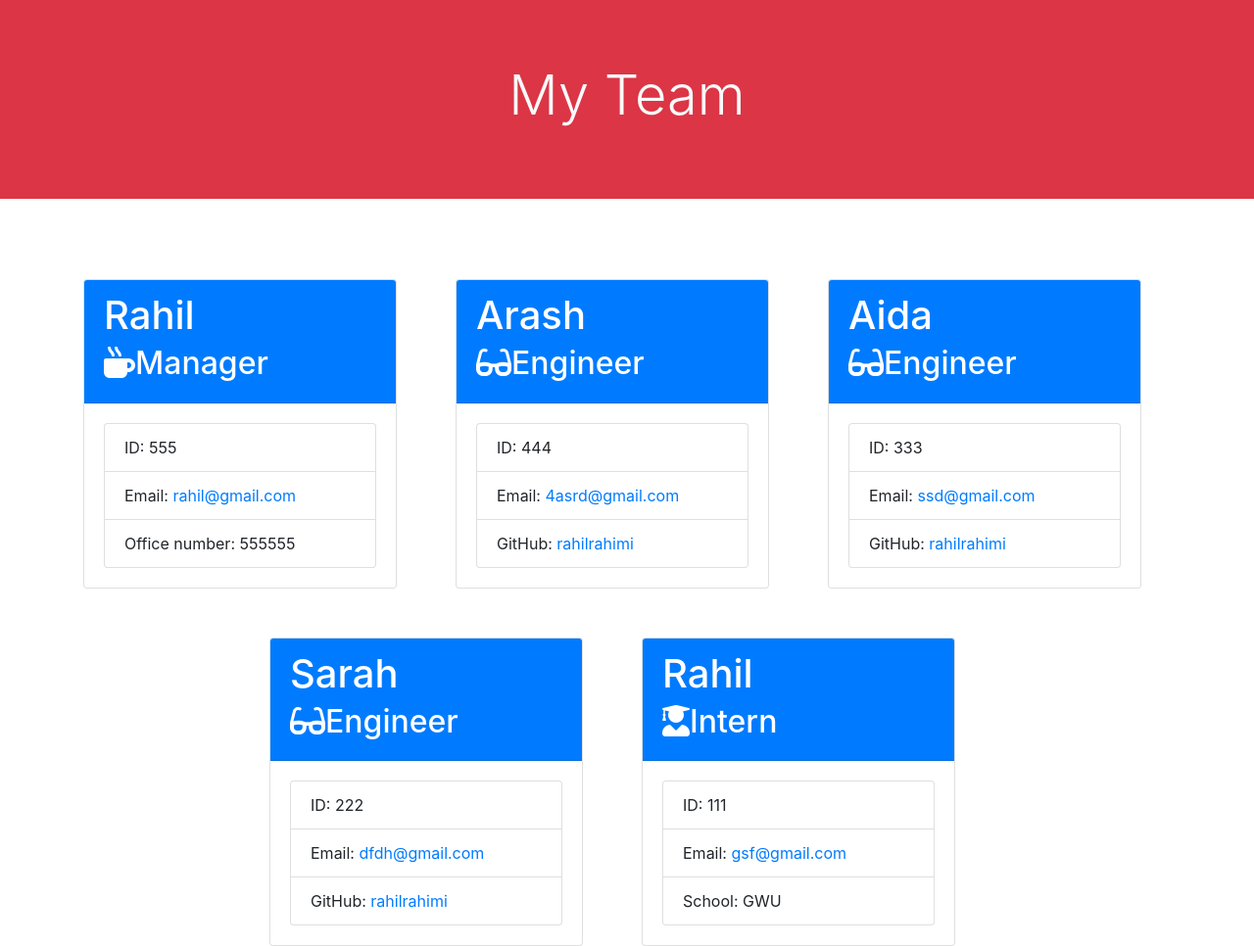
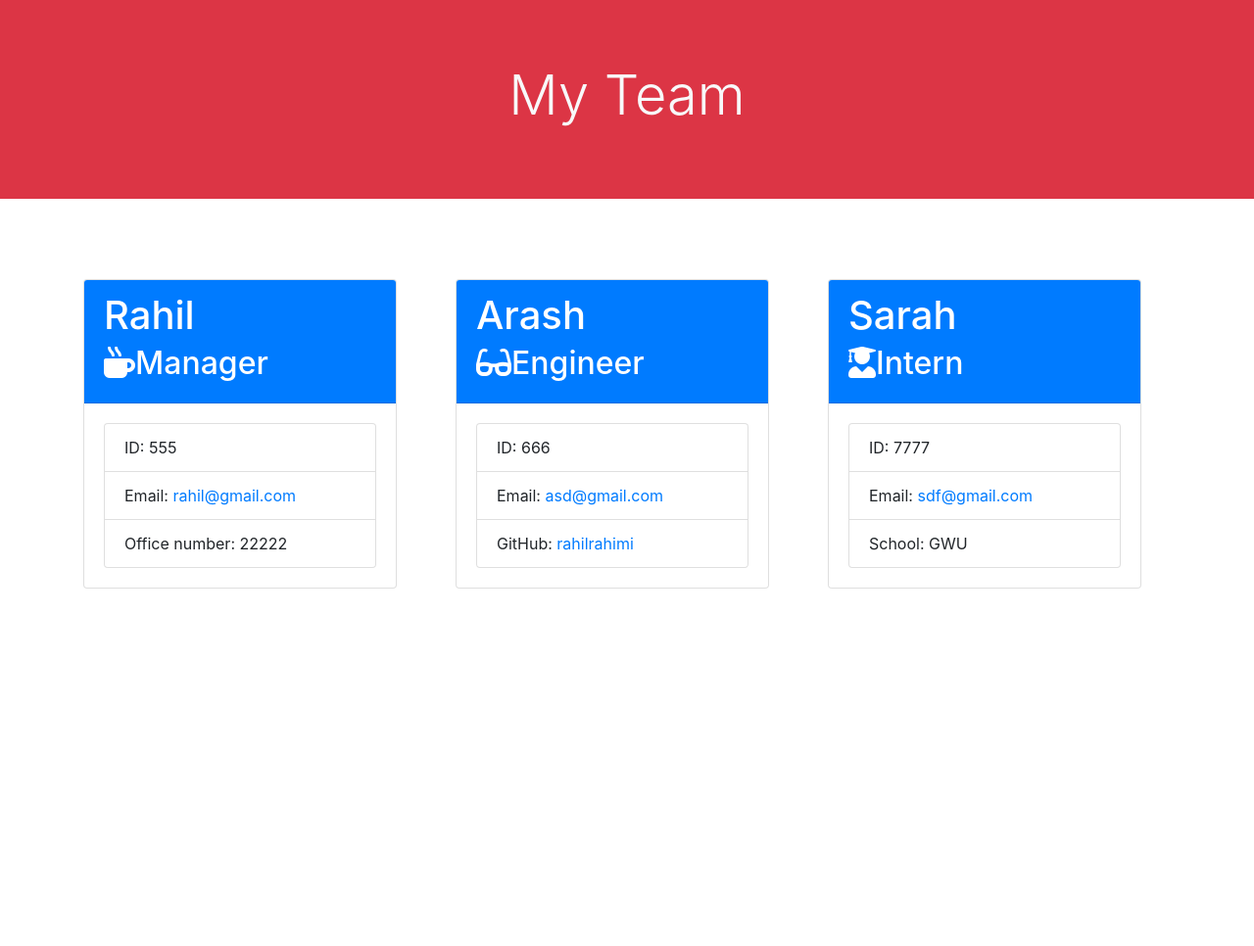
Before and after one commit to rahilrahimi/team-profile-generator, a website: page dist/index.html in a window 1280 px wide. Shown: the whole page at 98% size. After the commit the page ends 800 px from the top, so only its background shows below. Drawn offline with nearby package versions, Linux system fonts and the light colour scheme.

Commit message:
initial change

```diff
--- a/dist/index.html
+++ b/dist/index.html
@@ -31,7 +31,7 @@
     <ul class="list-group text-left">
       <li class="list-group-item">ID: 555</li>
       <li class="list-group-item">Email: <a href="mailto:rahil@gmail.com">rahil@gmail.com</a></li>
-      <li class="list-group-item">Office number: 555555</li>
+      <li class="list-group-item">Office number: 22222</li>
     </ul>
     </div>
   </div>
@@ -45,40 +45,8 @@
 </div>
 <div class ="card-body">
   <ul class="list-group text-left">
-    <li class="list-group-item">ID: 444</li>
-    <li class="list-group-item">Email: <a href="mailto:4asrd@gmail.com">4asrd@gmail.com</a></li>
-    <li class="list-group-item">GitHub: <a target="_blank" href="https://github.com/rahilrahimi">rahilrahimi</a></li>
-  </ul>
-  </div>
-  </div>
-</div>
-
-  <div class="col-sm-4" style="margin-top: 50px;">
-<div class ="card" style="width: 20rem;">
-<div class="card-header bg-primary">
-<h1 class="card-title bg-primary text-white">Aida</h1>
-<h2 class = "card-subtitle text-white"><i class="fas fa-glasses"></i>Engineer<h2>
-</div>
-<div class ="card-body">
-  <ul class="list-group text-left">
-    <li class="list-group-item">ID: 333</li>
-    <li class="list-group-item">Email: <a href="mailto:ssd@gmail.com">ssd@gmail.com</a></li>
-    <li class="list-group-item">GitHub: <a target="_blank" href="https://github.com/rahilrahimi">rahilrahimi</a></li>
-  </ul>
-  </div>
-  </div>
-</div>
-
-  <div class="col-sm-4" style="margin-top: 50px;">
-<div class ="card" style="width: 20rem;">
-<div class="card-header bg-primary">
-<h1 class="card-title bg-primary text-white">Sarah</h1>
-<h2 class = "card-subtitle text-white"><i class="fas fa-glasses"></i>Engineer<h2>
-</div>
-<div class ="card-body">
-  <ul class="list-group text-left">
-    <li class="list-group-item">ID: 222</li>
-    <li class="list-group-item">Email: <a href="mailto:dfdh@gmail.com">dfdh@gmail.com</a></li>
+    <li class="list-group-item">ID: 666</li>
+    <li class="list-group-item">Email: <a href="mailto:asd@gmail.com">asd@gmail.com</a></li>
     <li class="list-group-item">GitHub: <a target="_blank" href="https://github.com/rahilrahimi">rahilrahimi</a></li>
   </ul>
   </div>
@@ -88,14 +56,14 @@
 <div class="col-sm-4" style="margin-top: 50px;">
 <div class ="card" style="width: 20rem;">
 <div class="card-header bg-primary">
-<h1 class="card-title bg-primary text-white">Rahil</h1>
+<h1 class="card-title bg-primary text-white">Sarah</h1>
 <h2 class = "card-subtitle text-white"><i class="fas fa-user-graduate"></i>Intern<h2>
 </div>
 <div class ="card-body">
 
 <ul class="list-group text-left">
-<li class="list-group-item">ID: 111</li>
-<li class="list-group-item">Email: <a href="mailto:gsf@gmail.com">gsf@gmail.com</a></li>
+<li class="list-group-item">ID: 7777</li>
+<li class="list-group-item">Email: <a href="mailto:sdf@gmail.com">sdf@gmail.com</a></li>
 <li class="list-group-item">School: GWU</li>
 </ul>
   </div>
```
Also changed, not shown: README.md.
